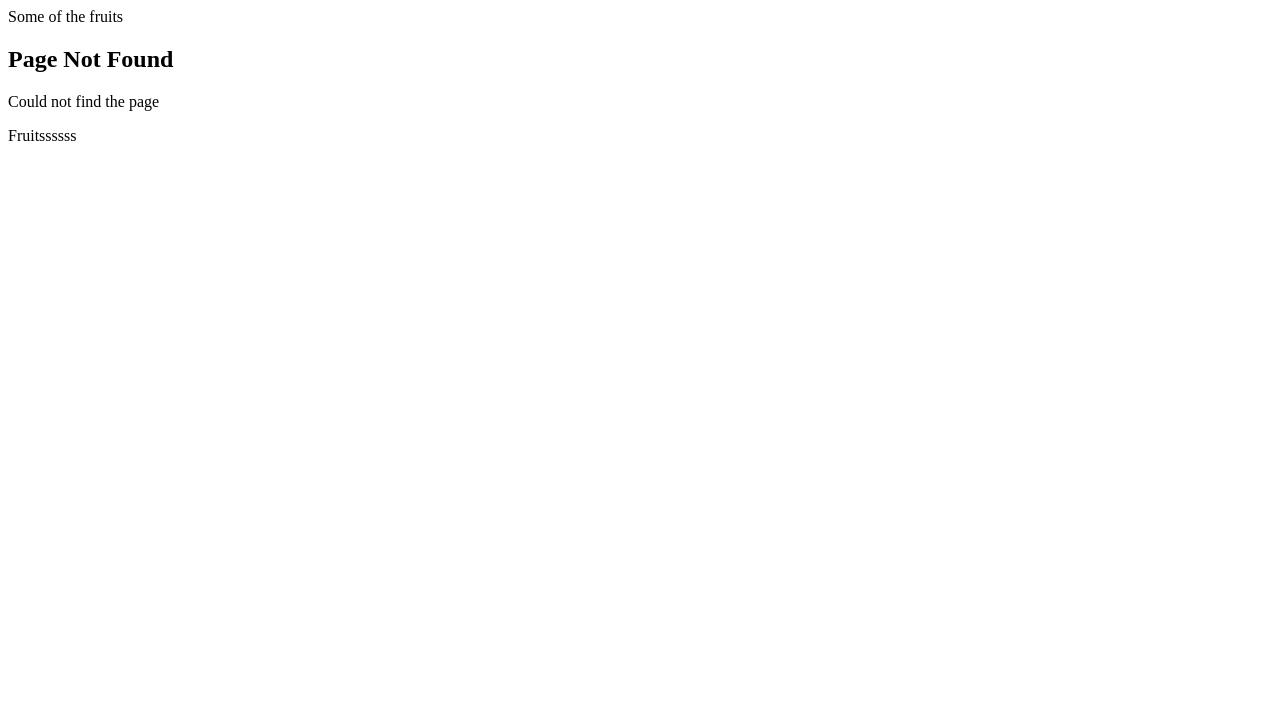
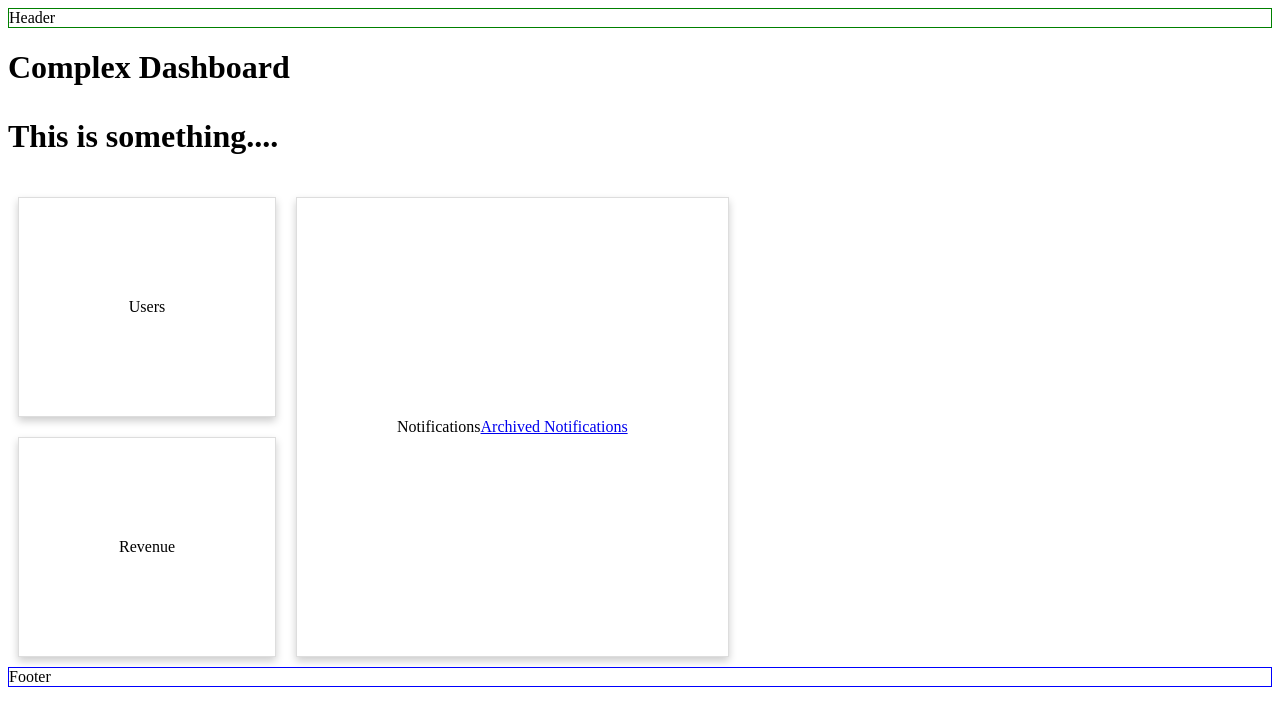
Before and after one commit to Asikni/NextJs_Basics, a Next.js app: page /complex-dashboard in a window 1280 px wide. Before the commit this address had no page. Shown: the top 726 px of the page. Built offline with nearby package versions, Linux system fonts and the light colour scheme.

Commit message:
code updated

```diff
--- /dev/null
+++ b/app/complex-dashboard/@notifications/page.tsx
@@ -0,0 +1,12 @@
+import Card from "@/app/components/card";
+import Link from "next/link";
+
+
+export default function Notifications() {
+  return (
+
+  <Card>Notifications
+
+    <Link href="/complex-dashboard/archived"> Archived Notifications </Link>
+  </Card>);
+}
--- /dev/null
+++ b/app/complex-dashboard/@revenue/page.tsx
@@ -0,0 +1,5 @@
+import Card from "@/app/components/card";
+
+export default function Revenue() {
+  return <Card>Revenue</Card>;
+}
--- /dev/null
+++ b/app/complex-dashboard/@users/page.tsx
@@ -0,0 +1,5 @@
+import Card from "@/app/components/card";
+
+export default function Users() {
+  return <Card>Users</Card>;
+}
--- /dev/null
+++ b/app/complex-dashboard/layout.tsx
@@ -0,0 +1,27 @@
+export default function ComplexDashboardLayout({
+    children,    //children is page.tsx
+    users,
+    revenue,
+    notifications,
+
+  }: {
+    children: React.ReactNode;
+    users: React.ReactNode;
+    revenue: React.ReactNode;
+    notifications: React.ReactNode;
+
+  }) {
+
+    return  (
+      <div>
+        <h1>{children}</h1>
+        <div style={{ display: "flex" }}>
+          <div style={{ display: "flex", flexDirection: "column" }}>
+            <div>{users}</div>
+            <div>{revenue}</div>
+          </div>
+          <div style={{ display: "flex", flex: 1 }}>{notifications}</div>
+        </div>
+      </div>
+    )
+  }
--- /dev/null
+++ b/app/complex-dashboard/page.tsx
@@ -0,0 +1,6 @@
+export default function ComplexDashboardPage() {
+    return <div>Complex Dashboard
+      <br />
+      <p>This is something....</p>
+          </div>;
+  }
--- /dev/null
+++ b/app/components/card.tsx
@@ -0,0 +1,15 @@
+const Card = ({ children }: { children: React.ReactNode }) => {
+    const cardStyle = {
+      padding: "100px",
+      margin: "10px",
+      boxShadow: "0 4px 8px 0 rgba(0, 0, 0, 0.2)",
+      border: "1px solid #ddd",
+      display: "flex",
+      justifyContent: "center",
+      alignItems: "center",
+    };
+
+    return <div style={cardStyle}>{children}</div>;
+  };
+
+  export default Card;
--- a/app/layout.tsx
+++ b/app/layout.tsx
@@ -17,9 +17,9 @@ export default function RootLayout({
   return (
     <html lang="en">
       <body>
-        <nav>Some of the fruits</nav>
+        <nav style={{border:"1px solid green"}}>Header</nav>
         {children}
-        <div>Fruitssssss</div>
+        <footer  style={{border:"1px solid blue"}}>Footer</footer>
       </body>
     </html>
   );
```
Also changed, not shown: app/complex-dashboard/@notifications/archived/page.tsx (added, +12 -0 lines), app/dashboard/layout.tsx (added, +16 -0 lines), app/products/[productId]/Review/[reviewId]/error.tsx (added, +15 -0 lines), app/products/[productId]/Review/[reviewId]/page.tsx (+12 -1 lines).
